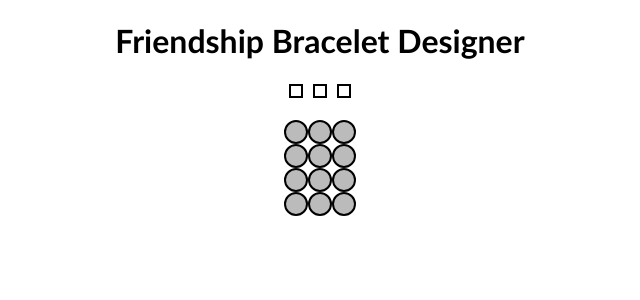
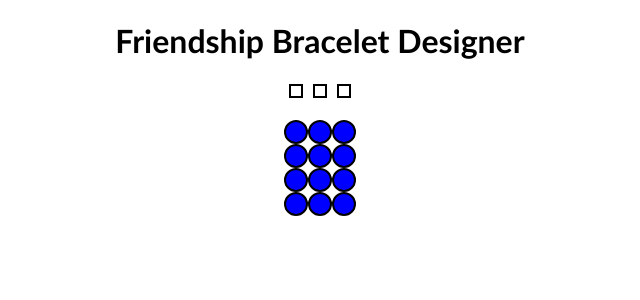
Before and after one commit to zcoder365/FriendshipBraceletVisualizer, a Flask app: template templates/results.html in a window 1280 px wide. Shown: the top 300 px of the page, without its empty margins (320-960 px from the left). Run offline with Flask 3, Linux system fonts and the light colour scheme; the template is opened without the code that fills it, so the values that code supplies are empty.

Commit message:
add color to dots

```diff
--- a/static/styles.css
+++ b/static/styles.css
@@ -9,7 +9,7 @@ body {
 .dot {
     width: 20px;
     height: 20px;
-    background-color: #bbb;
+    background-color: blue;
     border-radius: 50%;
     display: inline-flex;
     padding: 0px;
```
